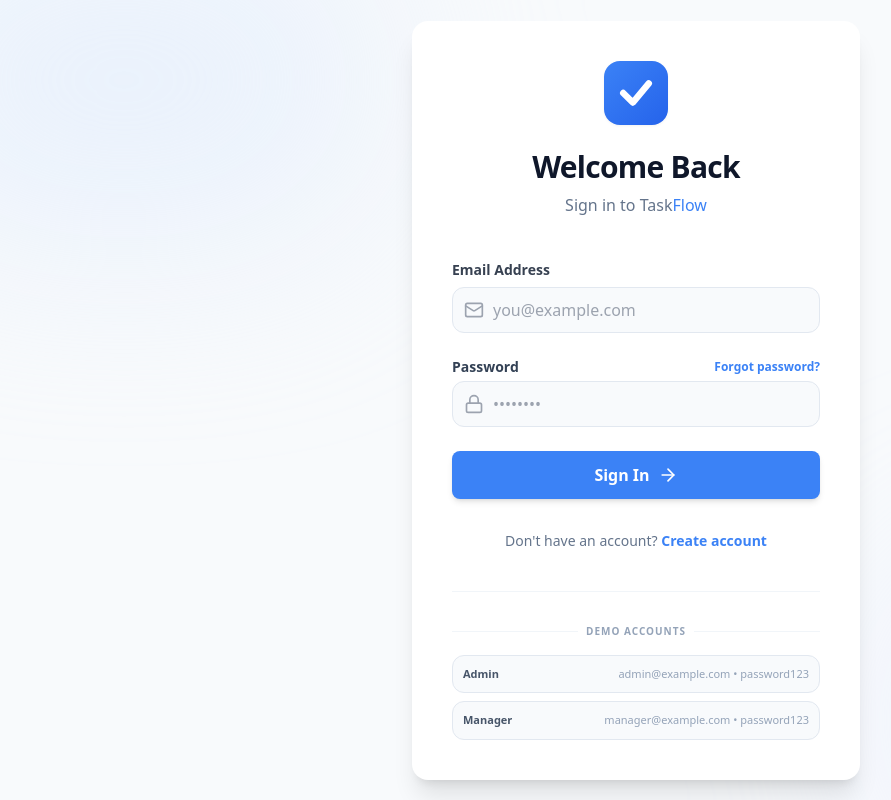
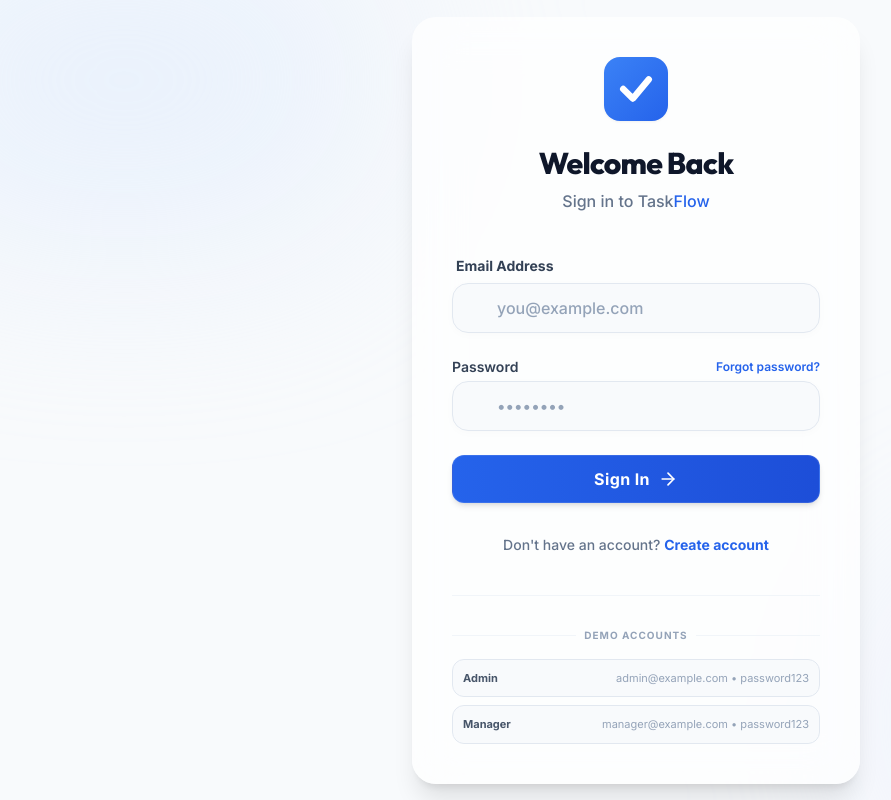
Before and after one commit to yogiaprio21/management-task, a React (Vite) app in the folder frontend/: page /login in a window 1280 px wide. Shown: the whole page, without its empty margins (4-895 px from the left). Built offline with nearby package versions, Linux system fonts and the light colour scheme; no server answers.

Commit message:
feat: implement ProjectDetail page with task management, drag-and-drop board, and UI components

```diff
--- a/frontend/index.html
+++ b/frontend/index.html
@@ -9,6 +9,12 @@
     <title>TaskFlow - Management Task & Collaboration</title>
     <meta name="title" content="TaskFlow - Management Task & Collaboration" />
     <meta name="description" content="Efficiently manage tasks, collaborate with your team, and track project progress with TaskFlow. Modern, fast, and easy to use." />
+
+    <!-- Google Fonts: Inter & Outfit -->
+    <link rel="preconnect" href="https://fonts.googleapis.com">
+    <link rel="preconnect" href="https://fonts.gstatic.com" crossorigin>
+    <link href="https://fonts.googleapis.com/css2?family=Inter:wght@400;500;600;700&family=Outfit:wght@400;600;700;800&display=swap" rel="stylesheet">
+
     <meta name="keywords" content="task management, collaboration, project management, productivity, kanban board, team work" />
     <meta name="author" content="TaskFlow Team" />
     <meta name="robots" content="index, follow" />
@@ -20,14 +26,16 @@
     <meta property="og:url" content="https://management-task-iota.vercel.app/" />
     <meta property="og:title" content="TaskFlow - Management Task & Collaboration" />
     <meta property="og:description" content="Efficiently manage tasks, collaborate with your team, and track project progress with TaskFlow. Modern, fast, and easy to use." />
-    <meta property="og:image" content="https://management-task-iota.vercel.app/og-image.png" />
+    <meta property="og:image" content="https://management-task-iota.vercel.app/logo.svg" />
+    <meta property="og:image:width" content="1200" />
+    <meta property="og:image:height" content="630" />
 
     <!-- Twitter -->
     <meta property="twitter:card" content="summary_large_image" />
     <meta property="twitter:url" content="https://management-task-iota.vercel.app/" />
     <meta property="twitter:title" content="TaskFlow - Management Task & Collaboration" />
     <meta property="twitter:description" content="Efficiently manage tasks, collaborate with your team, and track project progress with TaskFlow. Modern, fast, and easy to use." />
-    <meta property="twitter:image" content="https://management-task-iota.vercel.app/og-image.png" />
+    <meta property="twitter:image" content="https://management-task-iota.vercel.app/logo.svg" />
 
     <!-- Theme Color -->
     <meta name="theme-color" content="#3B82F6" />
--- a/frontend/src/index.css
+++ b/frontend/src/index.css
@@ -4,21 +4,44 @@
 
 @layer base {
   body {
-    @apply bg-slate-50 text-slate-900 font-sans antialiased;
+    @apply bg-slate-50 text-slate-900 font-sans antialiased overflow-x-hidden transition-colors duration-300;
+    /* Soft mesh gradient pattern for light mode */
+    background-image:
+      radial-gradient(at 40% 20%, hsla(220, 100%, 97%, 1) 0px, transparent 50%),
+      radial-gradient(at 80% 0%, hsla(189, 100%, 96%, 1) 0px, transparent 50%),
+      radial-gradient(at 0% 50%, hsla(240, 100%, 98%, 1) 0px, transparent 50%);
+    background-attachment: fixed;
+  }
+
+  .dark body {
+    @apply bg-surface-dark text-slate-100;
+    /* Deep space mesh gradient pattern for dark mode */
+    background-image:
+      radial-gradient(at 40% 20%, hsla(220, 40%, 15%, 1) 0px, transparent 50%),
+      radial-gradient(at 80% 0%, hsla(189, 40%, 12%, 1) 0px, transparent 50%),
+      radial-gradient(at 0% 50%, hsla(240, 40%, 10%, 1) 0px, transparent 50%);
+  }
+
+  h1, h2, h3, h4, h5, h6 {
+    @apply font-display tracking-tight;
   }
 }
 
 @layer components {
   .section-title {
-    @apply text-3xl font-black text-slate-900 tracking-tight;
+    @apply text-3xl md:text-4xl font-black text-slate-900 dark:text-white tracking-tight;
   }
 
   .section-subtitle {
-    @apply text-slate-500 text-lg font-medium;
+    @apply text-slate-500 dark:text-slate-400 text-base md:text-lg font-medium;
   }
 
   .card-gradient {
-    @apply bg-gradient-to-br from-white to-slate-50/50 dark:from-slate-800 dark:to-slate-900/50 border-slate-200 dark:border-slate-700 shadow-sm hover:shadow-md transition-all;
+    @apply bg-surface-glass dark:bg-surface-darkGlass backdrop-blur-xl border border-white/40 dark:border-white/5 shadow-glass dark:shadow-glass-dark hover:shadow-lg transition-all duration-300;
+  }
+
+  .glass-panel {
+    @apply bg-white/70 dark:bg-slate-900/70 backdrop-blur-2xl border border-white/50 dark:border-white/10;
   }
 }
 
--- a/frontend/src/pages/ProjectDetail.tsx
+++ b/frontend/src/pages/ProjectDetail.tsx
@@ -19,8 +19,7 @@
   Users,
   UserPlus,
   Mail,
-  Loader2,
-  ExternalLink
+  Loader2
 } from 'lucide-react';
 import { toast } from 'react-hot-toast';
 import { DragDropContext, Droppable, Draggable, type DropResult } from '@hello-pangea/dnd';
@@ -37,8 +36,7 @@
   Report,
   User,
   Sprint,
-  Task,
-  UpdateTaskDto
+  Task
 } from '../types';
 
 const ProjectDetail: React.FC = () => {
@@ -196,14 +194,14 @@
     { id: 'members', label: 'Members', icon: Users },
   ] as const;
 
-  const handleBacklogItemClick = (item: BacklogItem) => {
+  const handleItemClick = (item: BacklogItem | Task) => {
     // Convert BacklogItem to a Task-like object for the modal
-    const taskFromBacklog: Task = {
-      ...item,
-      comments: [], // Backlog items don't have comments directly
-      attachments: [], // Backlog items don't have attachments directly
+    const taskFromItem: Task = {
+      ...(item as unknown as Task),
+      comments: 'comments' in item ? item.comments : [],
+      attachments: 'attachments' in item ? item.attachments : [],
     };
-    setSelectedTask(taskFromBacklog);
+    setSelectedTask(taskFromItem);
     setIsTaskModalOpen(true);
   };
 
--- a/frontend/src/ui/Button.tsx
+++ b/frontend/src/ui/Button.tsx
@@ -22,11 +22,11 @@
   ...props
 }) => {
   const variants = {
-    primary: 'bg-primary text-white hover:bg-blue-600 shadow-md hover:shadow-lg',
-    secondary: 'bg-gray-100 text-gray-900 hover:bg-gray-200',
-    outline: 'border-2 border-primary text-primary hover:bg-primary/5',
-    ghost: 'hover:bg-gray-100 text-gray-600',
-    danger: 'bg-red-500 text-white hover:bg-red-600 shadow-md hover:shadow-lg',
+    primary: 'bg-gradient-to-r from-primary to-primary-hover text-white shadow-md hover:shadow-glow hover:-translate-y-0.5 border border-white/10',
+    secondary: 'bg-surface-glass dark:bg-surface-darkGlass backdrop-blur-md text-slate-800 dark:text-slate-100 hover:bg-slate-100 dark:hover:bg-slate-800 border border-slate-200 dark:border-slate-700 shadow-subtle hover:shadow-md',
+    outline: 'border-2 border-primary/50 text-primary hover:bg-primary-glass hover:border-primary',
+    ghost: 'hover:bg-slate-100 dark:hover:bg-slate-800 text-slate-600 dark:text-slate-300',
+    danger: 'bg-gradient-to-r from-red-500 to-red-600 text-white hover:shadow-[0_0_20px_rgba(239,68,68,0.4)] hover:-translate-y-0.5',
   };
 
   const sizes = {
@@ -38,7 +38,7 @@
   return (
     <button
       className={cn(
-        'inline-flex items-center justify-center rounded-lg font-medium transition-all duration-200 active:scale-95 disabled:opacity-50 disabled:pointer-events-none',
+        'inline-flex items-center justify-center rounded-xl font-bold tracking-wide transition-all duration-300 active:scale-95 disabled:opacity-50 disabled:pointer-events-none',
         variants[variant],
         sizes[size],
         className
--- a/frontend/src/ui/Card.tsx
+++ b/frontend/src/ui/Card.tsx
@@ -14,8 +14,8 @@
   return (
     <div
       className={cn(
-        'bg-white rounded-2xl border border-gray-100 shadow-sm p-6',
-        hover && 'hover:shadow-md hover:-translate-y-1 transition-all duration-300',
+        'card-gradient rounded-3xl p-6 relative overflow-hidden',
+        hover && 'hover:-translate-y-1',
         className
       )}
       {...props}
--- a/frontend/src/ui/Input.tsx
+++ b/frontend/src/ui/Input.tsx
@@ -17,7 +17,7 @@
     const errorId = `${id}-error`;
     return (
       <div className="w-full space-y-1.5">
-        {label && <label htmlFor={id} className="text-sm font-semibold text-gray-700">{label}</label>}
+        {label && <label htmlFor={id} className="text-sm font-bold text-slate-700 dark:text-slate-300 ml-1">{label}</label>}
         <div className="relative group">
           {icon && (
             <div className="absolute left-3 top-1/2 -translate-y-1/2 text-gray-400 group-focus-within:text-primary transition-colors">
@@ -30,11 +30,11 @@
             aria-invalid={!!error}
             aria-describedby={error ? errorId : undefined}
             className={cn(
-              'w-full bg-white border border-gray-200 rounded-xl px-4 py-2.5 outline-none transition-all duration-200',
-              'focus:ring-2 focus:ring-primary/20 focus:border-primary',
-              'placeholder:text-gray-400',
-              icon && 'pl-10',
-              error && 'border-red-500 focus:ring-red-100 focus:border-red-500',
+              'w-full bg-white/50 dark:bg-slate-900/50 backdrop-blur-sm border border-slate-200 dark:border-slate-700 rounded-2xl px-5 py-3 outline-none transition-all duration-300',
+              'focus:bg-white dark:focus:bg-slate-800 focus:ring-4 focus:ring-primary-glass focus:border-primary shadow-subtle',
+              'placeholder:text-slate-400 dark:placeholder:text-slate-500 font-medium text-slate-900 dark:text-white',
+              icon && 'pl-11',
+              error && 'border-red-500 focus:ring-red-500/20 focus:border-red-500 bg-red-50/50',
               className
             )}
             {...props}
--- a/frontend/tailwind.config.js
+++ b/frontend/tailwind.config.js
@@ -7,11 +7,38 @@
   ],
   theme: {
     extend: {
+      fontFamily: {
+        sans: ['Inter', 'sans-serif'],
+        display: ['Outfit', 'sans-serif'],
+      },
       colors: {
-        primary: '#3B82F6', // Blue 500
-        secondary: '#10B981', // Emerald 500
-        dark: '#1F2937', // Gray 800
-        light: '#F3F4F6', // Gray 100
+        primary: {
+          DEFAULT: '#2563EB', // Vibrant Blue
+          hover: '#1D4ED8',
+          light: '#DBEAFE',
+          glass: 'rgba(37, 99, 235, 0.15)',
+        },
+        surface: {
+          light: '#FFFFFF',
+          dark: '#0F172A',     // Deep Slate
+          glass: 'rgba(255, 255, 255, 0.7)',
+          darkGlass: 'rgba(15, 23, 42, 0.7)',
+        }
+      },
+      boxShadow: {
+        'glass': '0 8px 32px 0 rgba(31, 38, 135, 0.07)',
+        'glass-dark': '0 8px 32px 0 rgba(0, 0, 0, 0.3)',
+        'glow': '0 0 20px rgba(37, 99, 235, 0.4)',
+        'subtle': '0 2px 10px rgba(0, 0, 0, 0.02)',
+      },
+      animation: {
+        'float': 'float 6s ease-in-out infinite',
+      },
+      keyframes: {
+        float: {
+          '0%, 100%': { transform: 'translateY(0)' },
+          '50%': { transform: 'translateY(-10px)' },
+        }
       }
     },
   },
```
Also changed, not shown: frontend/src/components/Layout.tsx (+27 -14 lines), frontend/public/logo.svg (added).
